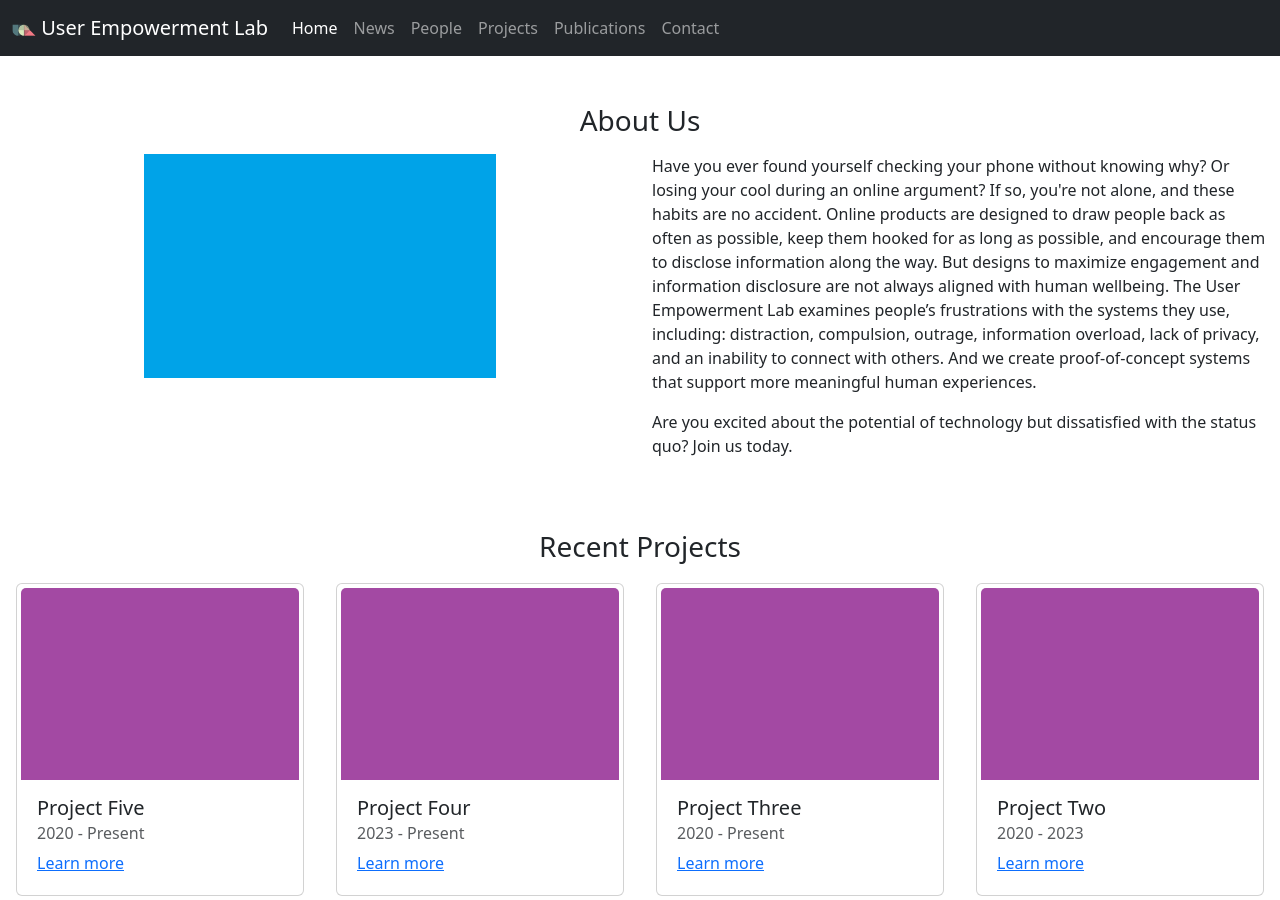
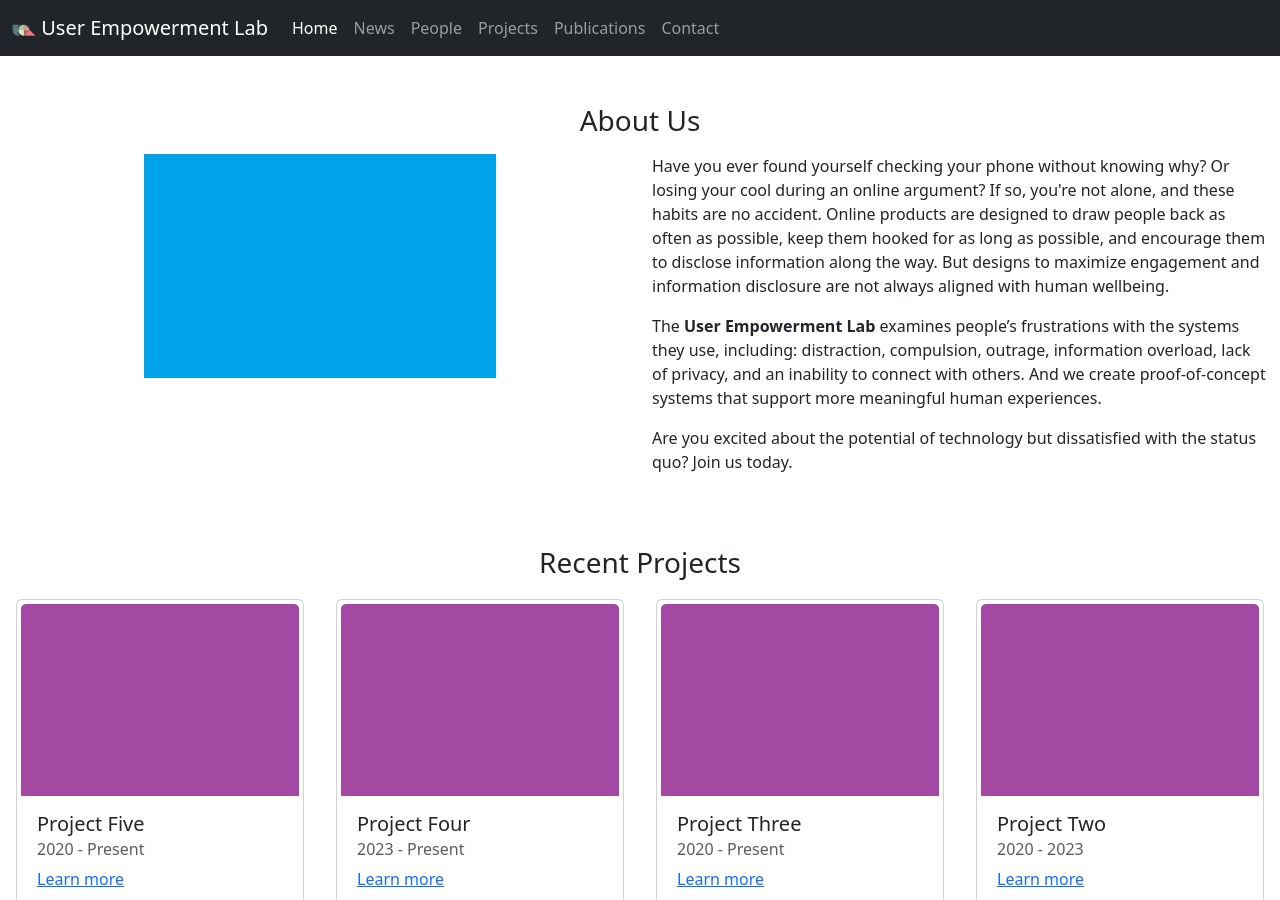
Before and after one commit to uelab/sample-pages, a Jekyll site: the page built from docs/index.md, in a window 1280 px wide and 900 px high. Built offline with Jekyll 4.4.1, drawn with Linux system fonts in a browser that asks for light colours.

Commit message:
Update About text

```diff
--- a/docs/_includes/about.html
+++ b/docs/_includes/about.html
@@ -5,7 +5,13 @@
             <img class="img-fluid" style="width: 22rem; height: 14rem;" src="{{ '/assets/img/lt-blue.jpg' | relative_url }}"  alt="A purple square.">
         </div>
         <div class="col-lg-6">
-        <p>Have you ever found yourself checking your phone without knowing why? Or losing your cool during an online argument? If so, you're not alone, and these habits are no accident. Online products are designed to draw people back as often as possible, keep them hooked for as long as possible, and encourage them to disclose information along the way. But designs to maximize engagement and information disclosure are not always aligned with human wellbeing. The User Empowerment Lab examines people’s frustrations with the systems they use, including: distraction, compulsion, outrage, information overload, lack of privacy, and an inability to connect with others. And we create proof-of-concept systems that support more meaningful human experiences.</p>
+        <p>Have you ever found yourself checking your phone without knowing why?
+            Or losing your cool during an online argument?
+            If so, you're not alone, and these habits are no accident.
+            Online products are designed to draw people back as often as possible, keep them hooked for as long as possible, and encourage them to disclose information along the way.
+            But designs to maximize engagement and information disclosure are not always aligned with human wellbeing. </p>
+
+        <p>The <b>User Empowerment Lab</b> examines people’s frustrations with the systems they use, including: distraction, compulsion, outrage, information overload, lack of privacy, and an inability to connect with others. And we create proof-of-concept systems that support more meaningful human experiences.</p>
 
         <p>Are you excited about the potential of technology but dissatisfied with the status quo? Join us today.</p>
         </div>
```
